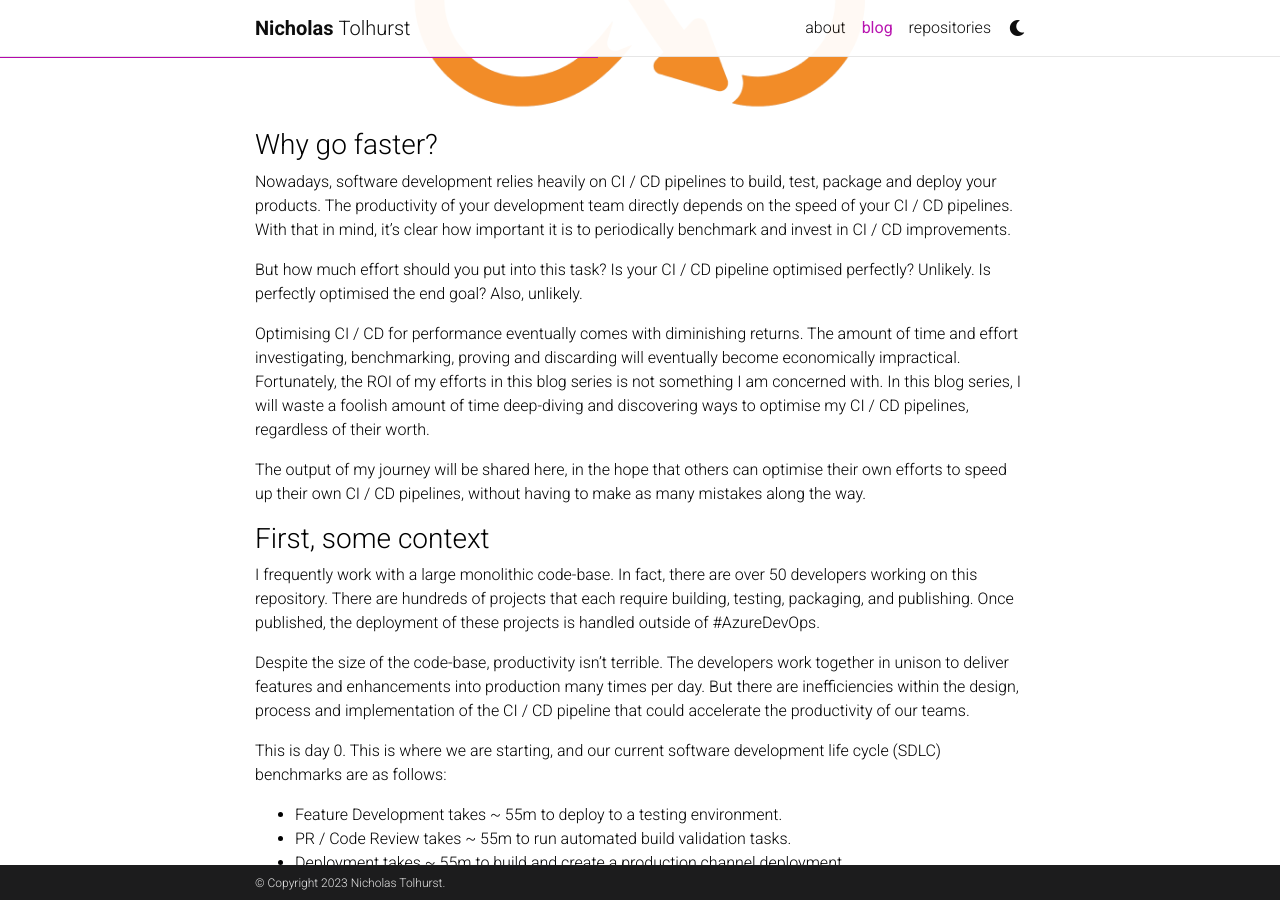
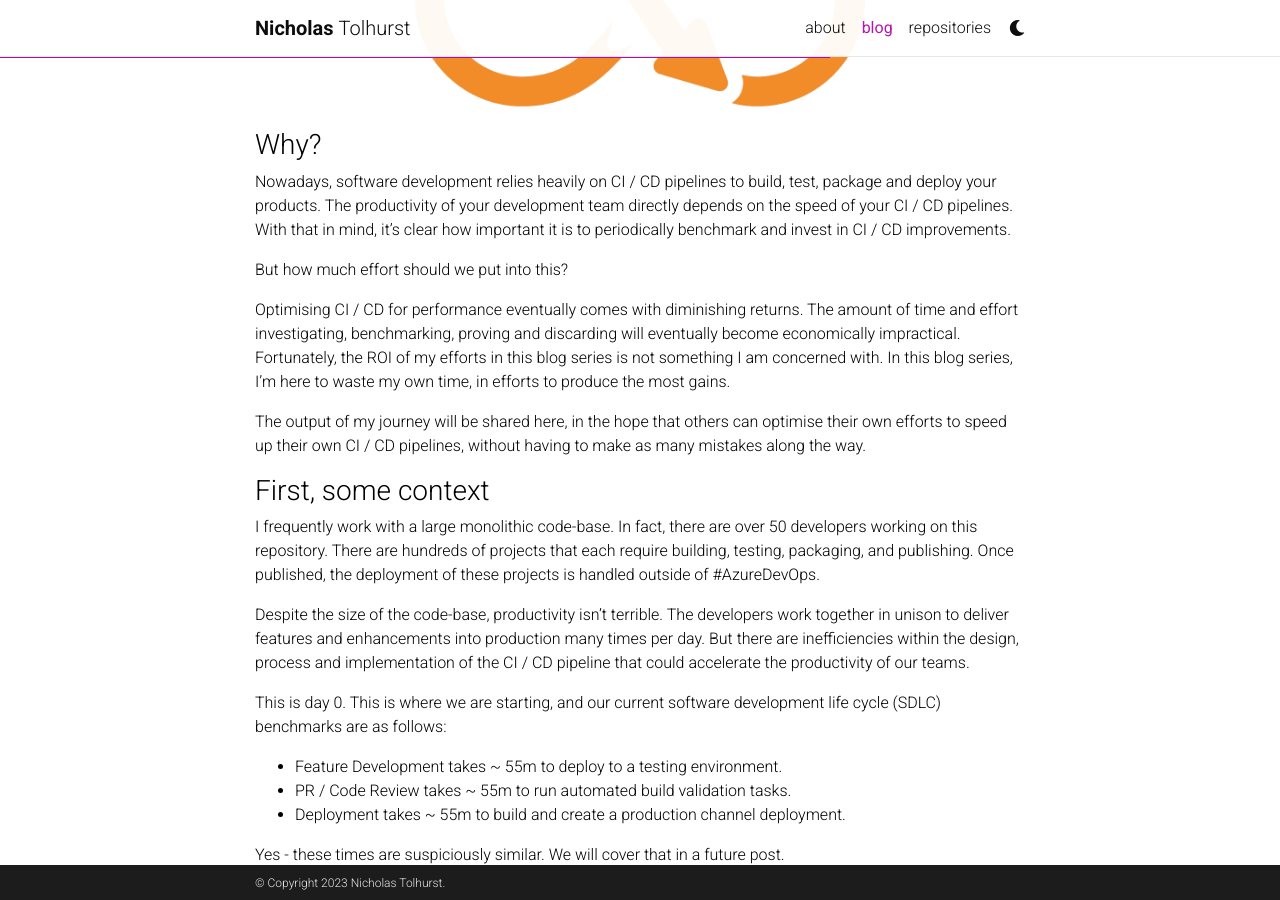
Before and after one commit to nicktolhurst/nicktolhurst.github.io, a Jekyll site: the page built from _posts/2023-03-11-faster-ci-introduction.md, in a window 1280 px wide and 900 px high, scrolled down 352 px. Built offline with Jekyll 4.4.1, drawn with Linux system fonts in a browser that asks for light colours; full-size pictures stand in for the smaller copies a plugin makes; comment, search, counter and statistics services are not loaded; a style sheet for code colours, icons or effects is not loaded; a file with an impossible date is left out; some of the changed text lies outside the part shown.

Commit message:
updates blog

```diff
--- a/_posts/2023-03-11-faster-ci-introduction.md
+++ b/_posts/2023-03-11-faster-ci-introduction.md
@@ -10,13 +10,13 @@ categories: azure-devops
 
 {% include figure.html path="assets/img/ci-cd-logo.png" class="img-fluid no-border hero rounded z-depth-1" %}
 
-### Why go faster?
+### Why?
 
 Nowadays, software development relies heavily on CI / CD pipelines to build, test, package and deploy your products. The productivity of your development team directly depends on the speed of your CI / CD pipelines. With that in mind, it's clear how important it is to periodically benchmark and invest in CI / CD improvements.
 
-But how much effort should you put into this task? Is your CI / CD pipeline optimised perfectly? Unlikely. Is perfectly optimised the end goal? Also, unlikely.
+But how much effort should we put into this?
 
-Optimising CI / CD for performance eventually comes with diminishing returns. The amount of time and effort investigating, benchmarking, proving and discarding will eventually become economically impractical. Fortunately, the ROI of my efforts in this blog series is not something I am concerned with. In this blog series, I will waste a foolish amount of time deep-diving and discovering ways to optimise my CI / CD pipelines, regardless of their worth.
+Optimising CI / CD for performance eventually comes with diminishing returns. The amount of time and effort investigating, benchmarking, proving and discarding will eventually become economically impractical. Fortunately, the ROI of my efforts in this blog series is not something I am concerned with. In this blog series, I'm here to waste my own time, in efforts to produce the most gains.
 
 The output of my journey will be shared here, in the hope that others can optimise their own efforts to speed up their own CI / CD pipelines, without having to make as many mistakes along the way.
 
```
Also changed, not shown: _posts/2023-03-12-faster-ci-nuget-caching.md (+2 -2 lines).
